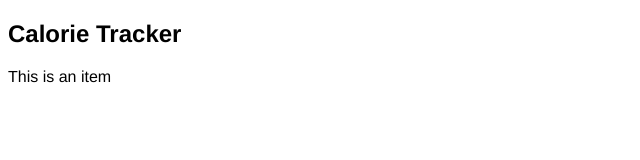
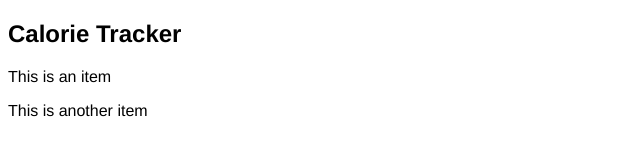
Before and after one commit to josueramirez1/calorie-tracker, a website built with webpack: page dist/index.html in a window 1280 px wide. Shown: the whole page, without its empty margins (0-640 px from the left). Built offline with nearby package versions, Linux system fonts and the light colour scheme.

Commit message:
adding paragraph element

```diff
--- a/dist/index.html
+++ b/dist/index.html
@@ -1 +1 @@
-<!doctype html><html lang="en"><head><meta charset="UTF-8"/><meta name="viewport" content="width=device-width,initial-scale=1"/><style>body{font-family:Helvetica,sans-serif}</style><script type="module" src="c104badfe824b25d03d2.js"></script><title>Calorie Tracker</title><script defer="defer" src="main.js"></script></head><body><section id="section-content"><h1>Calorie Tracker</h1><div class="container"><p>This is an item</p></div></section></body></html>
+<!doctype html><html lang="en"><head><meta charset="UTF-8"/><meta name="viewport" content="width=device-width,initial-scale=1"/><style>body{font-family:Helvetica,sans-serif}</style><script type="module" src="c104badfe824b25d03d2.js"></script><title>Calorie Tracker</title><script defer="defer" src="main.js"></script></head><body><section id="section-content"><h1>Calorie Tracker</h1><div class="container"><p>This is an item</p><p>This is another item</p></div></section></body></html>
```
